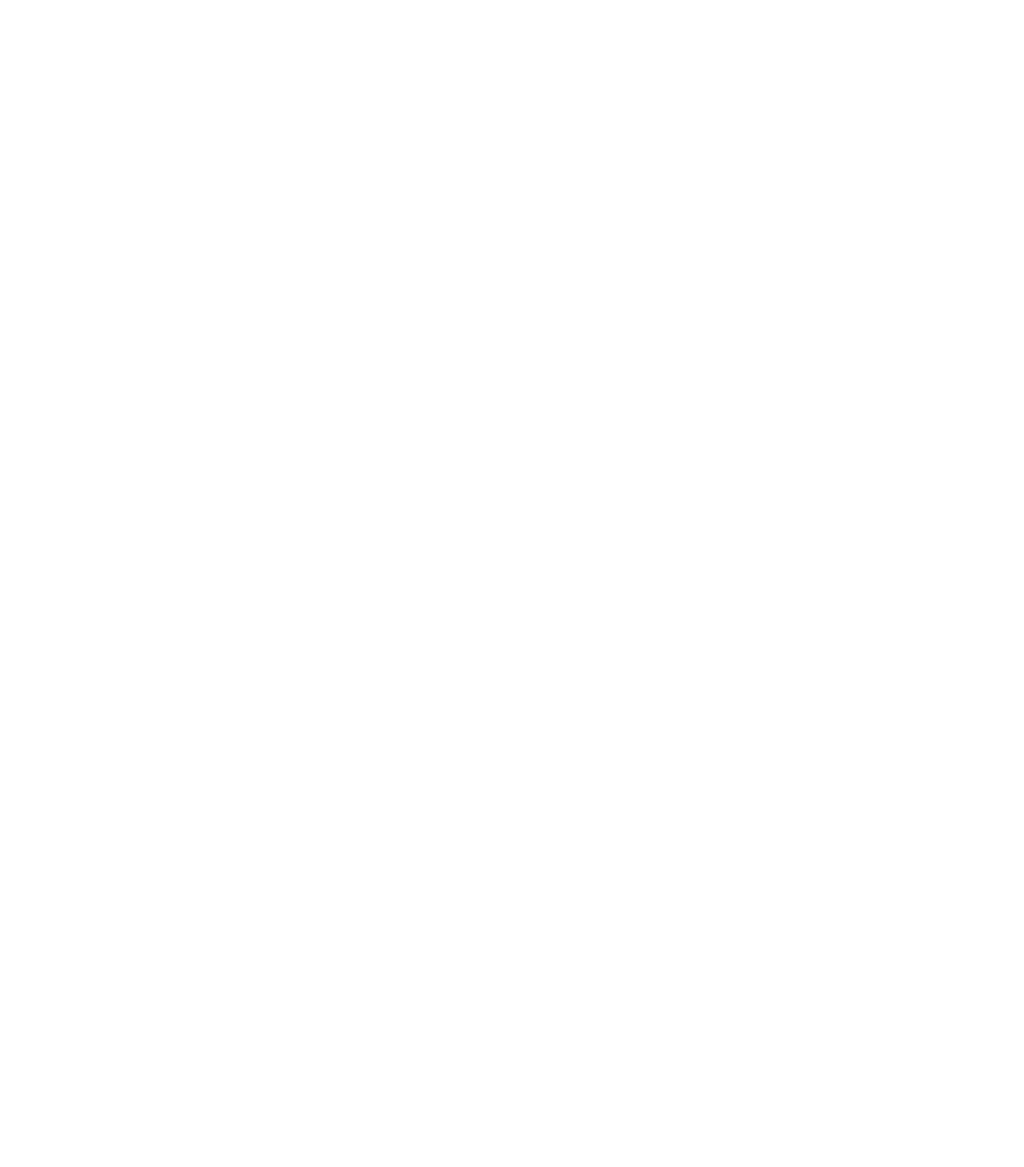
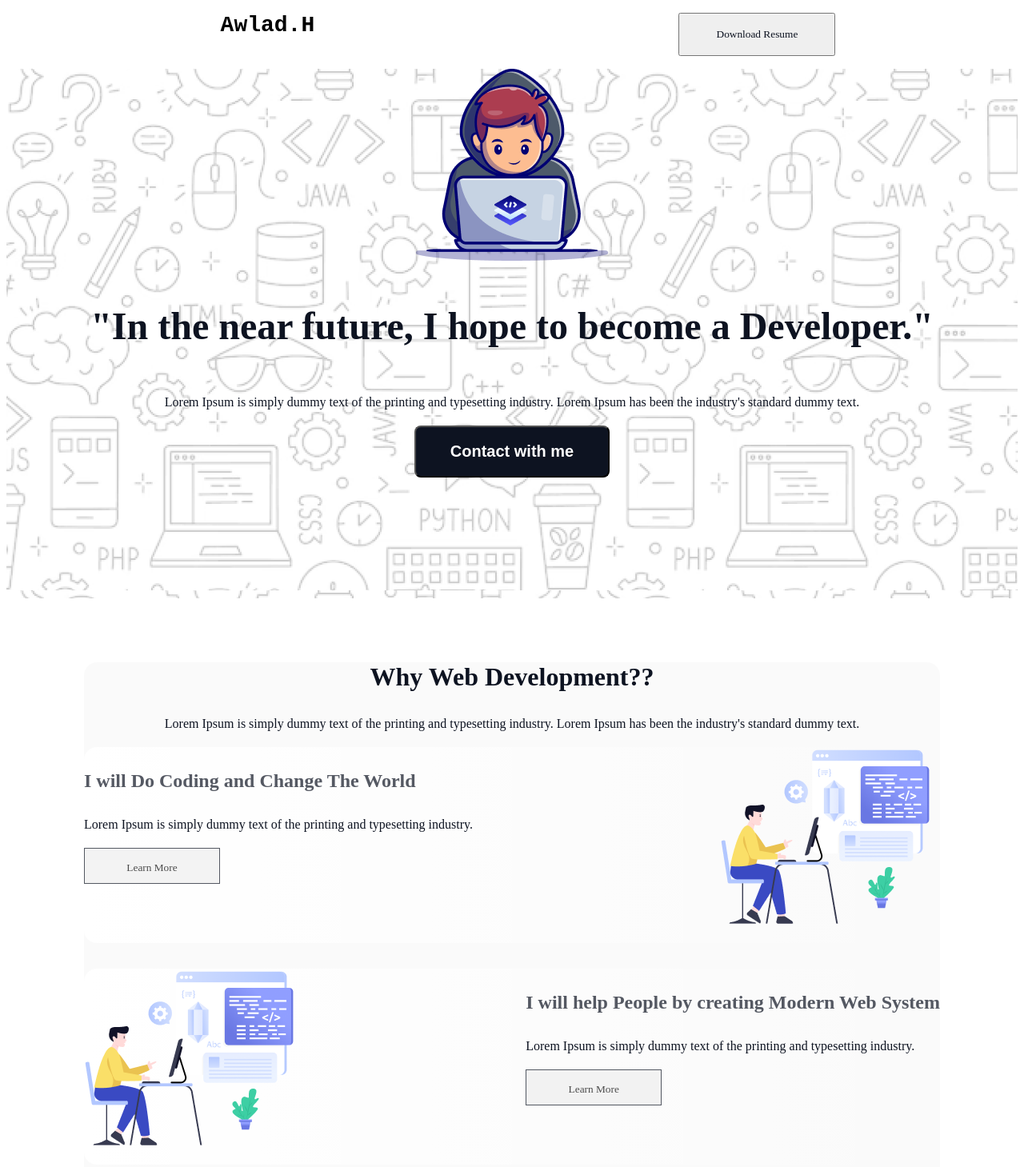
Before and after one commit to Rashadul89/website-assignment1, a plain HTML site: page index.html in a window 1280 px wide. Shown: the top 1459 px of the page at 80% size. Before the commit the page ends 800 px from the top, so only its background shows below. Drawn offline with Linux system fonts and the light colour scheme; a web font is replaced by a local one.

Commit message:
adding two section

```diff
--- a/index.html
+++ b/index.html
@@ -1,13 +1,103 @@
 <!DOCTYPE html>
 <html lang="en">
-<head>
-    <meta charset="UTF-8">
-    <meta name="viewport" content="width=device-width, initial-scale=1.0">
+  <head>
+    <meta charset="UTF-8" />
+    <meta name="viewport" content="width=device-width, initial-scale=1.0" />
     <title>website-assignment1</title>
-</head>
-<body>
-    <header></header>
-    <main></main>
+    <link rel="stylesheet" href="style/style.css" />
+  </head>
+  <body class="azeret-mono-textfont">
+    <header>
+      <nav>
+        <ul>
+          <li class="headtitle">Awlad.H</li>
+          <li><button class="downloadResumebtn">Download Resume</button></li>
+        </ul>
+        <section class="bg-heroSec">
+          <div>
+            <div class="hero-subbg">
+              <img src="assets/Group.png" alt="" />
+            </div>
+            <div class="">
+              <h1>"In the near future, I hope to become a Developer."</h1>
+              <p class="text-center">
+                Lorem Ipsum is simply dummy text of the printing and typesetting
+                industry. Lorem Ipsum has been the industry's standard dummy
+                text.
+              </p>
+              <div class="btn-control">
+                <button class="contact-btn">Contact with me</button>
+              </div>
+            </div>
+          </div>
+        </section>
+      </nav>
+    </header>
+    <main>
+      <section class="needsOfWebdev">
+        <div>
+          <h2>Why Web Development??</h2>
+          <p class="text-center">
+            Lorem Ipsum is simply dummy text of the printing and typesetting
+            industry. Lorem Ipsum has been the industry's standard dummy text.
+          </p>
+        </div>
+        <div class="container-content">
+          <div class="content1">
+            <div class="">
+              <h3>I will Do Coding and Change The World</h3>
+              <p>
+                Lorem Ipsum is simply dummy text of the printing and typesetting
+                industry.
+              </p>
+              <button class="learn-morebtn">Learn More</button>
+            </div>
+            <div>
+              <img src="/assets/Layer_1.png" alt="" />
+            </div>
+          </div>
+          <div class="content1">
+            <div>
+              <img src="/assets/Layer_1.png" alt="" />
+            </div>
+            <div class="">
+              <h3>I will help People by creating Modern Web System</h3>
+              <p>
+                Lorem Ipsum is simply dummy text of the printing and typesetting
+                industry.
+              </p>
+              <button class="learn-morebtn">Learn More</button>
+            </div>
+          </div>
+          <div class="content1">
+            <div class="">
+              <h3>I will Do Coding and Change The World</h3>
+              <p>
+                Lorem Ipsum is simply dummy text of the printing and typesetting
+                industry.
+              </p>
+              <button class="learn-morebtn">Learn More</button>
+            </div>
+            <div>
+              <img src="/assets/Layer_1.png" alt="" />
+            </div>
+          </div>
+        </div>
+      </section>
+      <section class="needsOfWebdev">
+        <div>
+          <h2>My Inspiration</h2>
+          <p class="text-center">
+            Lorem Ipsum is simply dummy text of the printing and typesetting
+            industry. Lorem Ipsum has been the industry's standard dummy text.
+          </p>
+          <div class="youtube-link">
+            <iframe width="1076" height="550" src="https://www.youtube.com/embed/tgbNymZ7vqY">">
+            </iframe>
+          </div>
+        </div>
+      </section>
+    </main>
     <footer></footer>
-</body>
+  </body>
 </html>
--- /dev/null
+++ b/style/style.css
@@ -0,0 +1,137 @@
+@import url("https://fonts.googleapis.com/css2?family=Azeret+Mono:ital,wght@0,100..900;1,100..900&family=Open+Sans:ital,wght@0,300..800;1,300..800&family=Work+Sans:ital,wght@0,100..900;1,100..900&display=swap");
+
+h1 {
+  color: rgb(13, 19, 33);
+  font-family: Azeret Mono;
+  font-size: 48px;
+  font-weight: 800;
+  line-height: 68px;
+  letter-spacing: 0%;
+  text-align: center;
+}
+h2 {
+  color: rgb(13, 19, 33);
+  font-family: Azeret Mono;
+  font-size: 32px;
+  font-weight: 800;
+  line-height: 37px;
+  letter-spacing: 0%;
+  text-align: center;
+}
+h3 {
+  color: rgba(13, 19, 33, 0.7);
+  font-family: Azeret Mono;
+  font-size: 24px;
+  font-weight: 700;
+  line-height: 36px;
+  letter-spacing: 0%;
+  text-align: left;
+}
+p {
+  color: rgb(13, 19, 33);
+  font-family: Azeret Mono;
+  font-size: 16px;
+  font-weight: 400;
+  line-height: 26px;
+  letter-spacing: 0%;
+}
+.text-center {
+  text-align: center;
+}
+nav > ul {
+  display: flex;
+  justify-content: space-around;
+}
+nav > ul > li {
+  text-decoration: none;
+  list-style: none;
+}
+.azeret-mono-textfont {
+  font-family: "Azeret Mono", monospace;
+  font-optical-sizing: auto;
+  font-weight: 400;
+  font-style: normal;
+}
+.headtitle {
+  font-size: 28px;
+  font-weight: bolder;
+}
+.downloadResumebtn {
+  width: 196px;
+  color: #0d1321;
+  padding: 17px 24px 17px 24px;
+  text-align: center;
+  font-family: "Azeret Mono";
+  cursor: pointer;
+}
+.bg-heroSec {
+  background-image: url(../assets/Hero-bg.png);
+  height: 662px;
+  width: 100%;
+}
+.hero-subbg {
+  display: flex;
+  justify-content: center;
+}
+.hero-contents {
+  display: flex;
+  justify-content: center;
+}
+.btn-control {
+  display: flex;
+  justify-content: center;
+}
+.contact-btn {
+  border-radius: 8px;
+  background: rgb(13, 19, 33);
+  width: 244px;
+  height: 65px;
+  color: rgb(255, 255, 255);
+  font-size: 20px;
+  font-weight: 600;
+  line-height: 23px;
+  letter-spacing: 0%;
+  cursor: pointer;
+}
+.needsOfWebdev {
+  margin: 80px 97px 80px 97px;
+  border-radius: 16px;
+  background: rgba(13, 19, 33, 0.02);
+}
+.learn-morebtn {
+  width: 170px;
+  height: 45px;
+  box-sizing: border-box;
+  border: 1px solid rgb(13, 19, 33);
+  opacity: 0.7;
+  padding: 12px 20px 12px 20px;
+  font-family: Azeret Mono;
+  line-height: 23px;
+  letter-spacing: 0%;
+  text-align: center;
+  cursor: pointer;
+}
+.content1 {
+  display: flex;
+  gap: 95px;
+  justify-content: space-between;
+  border-radius: 16px;
+  background: linear-gradient(
+    90deg,
+    rgb(255, 255, 255),
+    rgba(255, 255, 255, 0) 100%
+  );
+}
+.container-content {
+  display: flex;
+  flex-direction: column;
+  gap: 32px;
+}
+.youtube-link {
+  display: flex;
+  flex-direction: column;
+  padding: 50px;
+  box-sizing: border-box;
+  border: 1px solid rgba(13, 19, 33, 0.2);
+  border-radius: 16px;
+}
```
